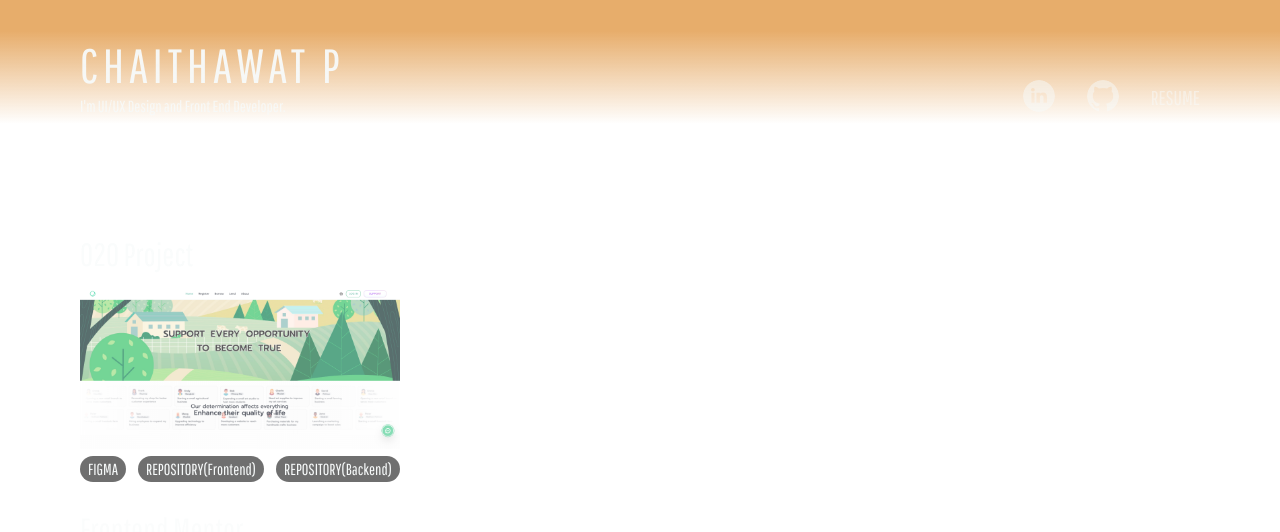
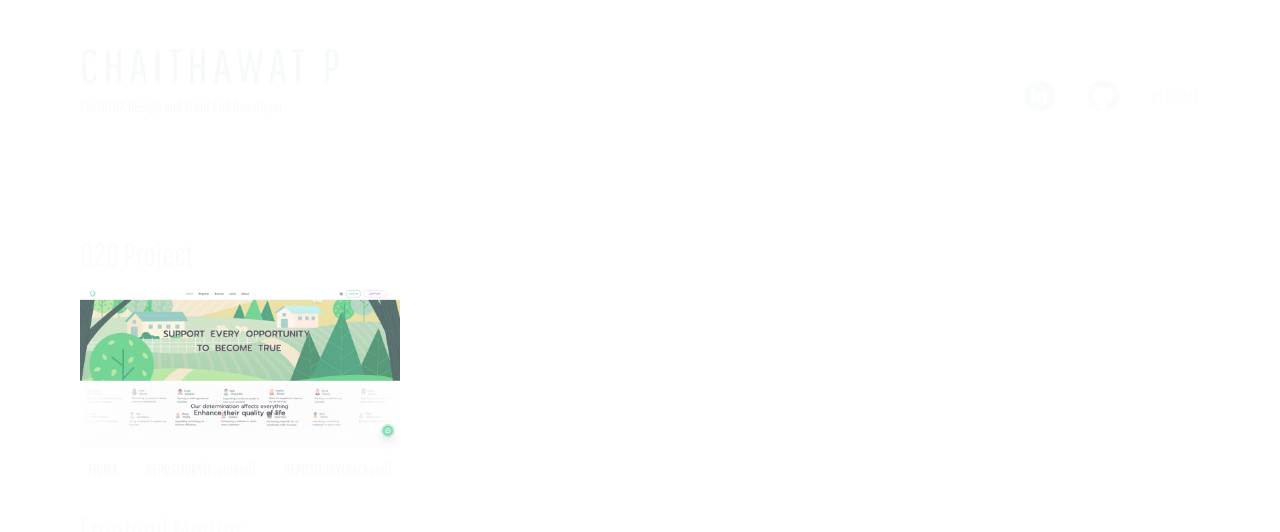
Before and after one commit to chaithawat21/chaithawat21.github.io, a React app: page / in a window 1280 px wide. Shown: the top 532 px of the page. Built offline with nearby package versions, Linux system fonts and the light colour scheme; the HTML template or start-up script is replaced by a standard one.

Commit message:
update ui top

```diff
--- a/src/App.jsx
+++ b/src/App.jsx
@@ -352,6 +352,7 @@ function App() {
         position: 'absolute',
         top: 0,
         height: 1000,
+
       }}
     >
       <ShaderGradient
--- a/src/index.css
+++ b/src/index.css
@@ -42,6 +42,7 @@ body {
 
 main {
   overflow-x: hidden;
+
 }
 
 .content {
@@ -49,7 +50,7 @@ main {
   z-index: 10;
   height: 100vh;
   /* background-image: url("https://www.transparenttextures.com/patterns/billie-holiday.png"); */
-  backdrop-filter: blur(50px);
+
 }
 .top {
   display: flex;
@@ -58,8 +59,9 @@ main {
   align-items: center;
   padding-inline: 5rem;
   padding-block: 2.5rem;
-background: linear-gradient(0deg, #f7fafa00 20%,#e7ad6b 80%) ;
 
+/* background: linear-gradient(0deg, #f7fafa00 20%,#e7ad6b 80%) ; */
+backdrop-filter: blur(250px);
 }
 
 .name {
@@ -141,11 +143,13 @@ background: linear-gradient(0deg, #f7fafa00 20%,#e7ad6b 80%) ;
   flex-direction: row;
   gap: .75rem;
   margin-top: .5rem;
+  /* filter: blur(100px); */
 }
 .o2o-text{
 color:#f7fafa;
 padding-block: .25rem;
-background-color: #00000090;
+
+backdrop-filter: blur(2000px);
 
 padding-inline: .5rem;
 border-radius: 30px;
```
